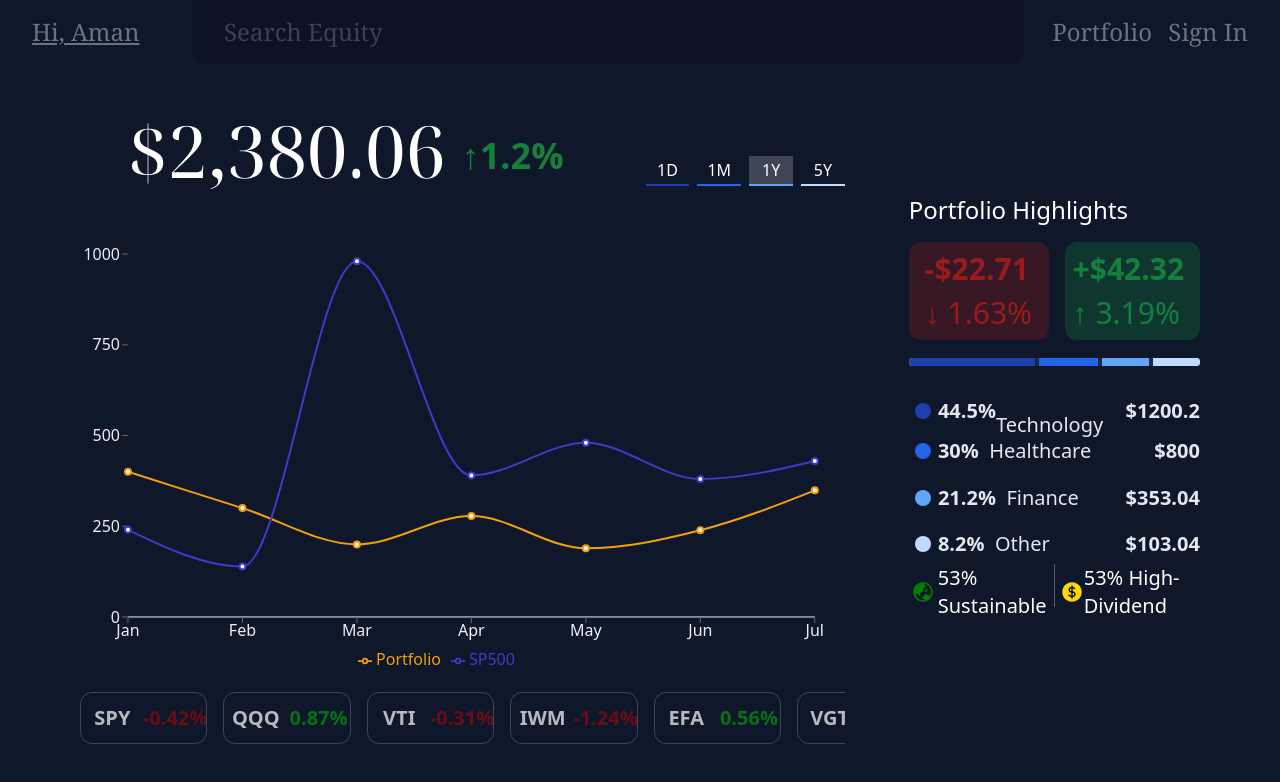
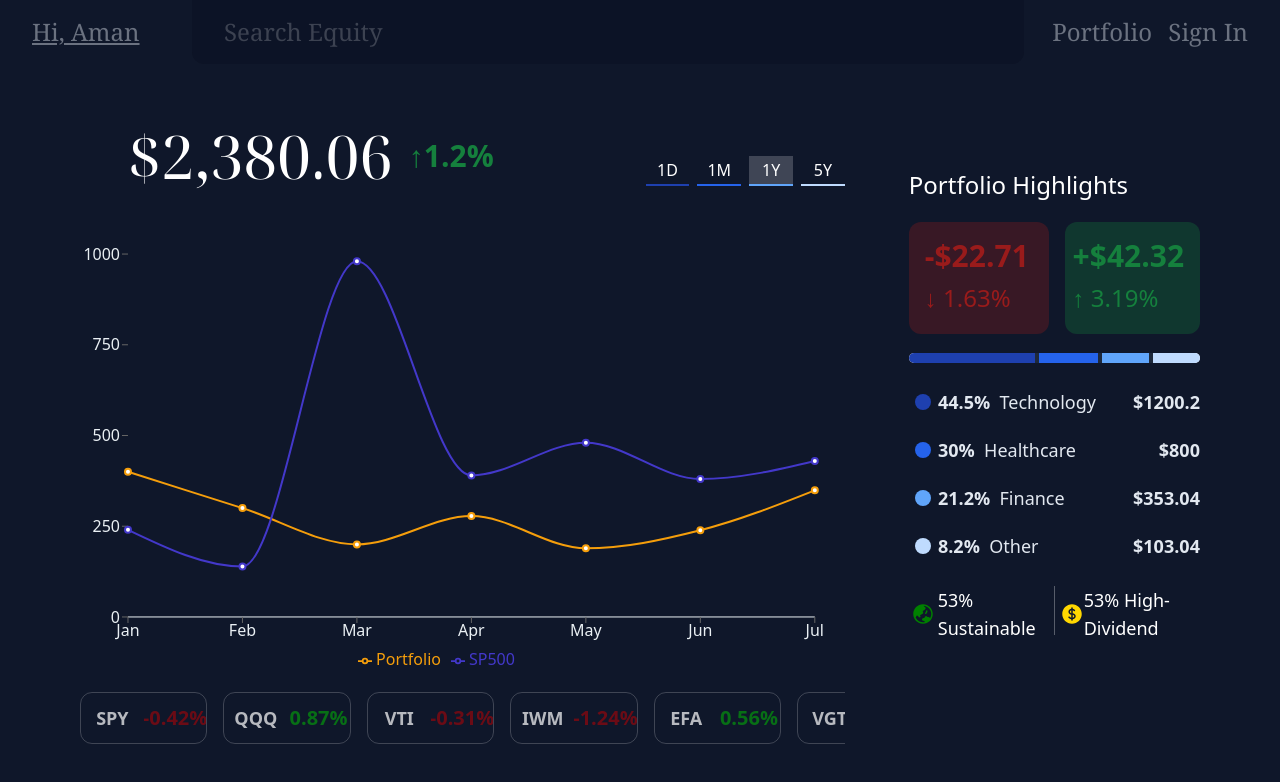
Before and after one commit to TheCrypted/FinWiz, a React (Vite) app in the folder client/: page /portfolio in a window 1280 px wide. Shown: the top 782 px of the page. Built offline with nearby package versions, Linux system fonts and the light colour scheme; a web font is replaced by a local one.

Commit message:
resizing

```diff
--- a/client/src/components/ChartFin.jsx
+++ b/client/src/components/ChartFin.jsx
@@ -84,8 +84,8 @@ export const ChartFin = () => {
                     <div className="flex">
                         <div className="w-20 h-full" />
 
-                        <div className="flex items-end w-auto pr-4 h-full text-white font-serif_light text-7xl">$2,380.06</div>
-                        <div className="w-auto h-full font-bold text-green-700 text-4xl flex items-center">↑1.2%</div>
+                        <div className="flex items-end w-auto pr-4 h-full text-white font-serif_light text-6xl">$2,380.06</div>
+                        <div className="w-auto h-full font-bold text-green-700 text-3xl flex items-center">↑1.2%</div>
                     </div>
                     <div className="flex gap-2 w-1/4 place-items-end ">
                         <div className="w-full h-1/2 flex hover:cursor-pointer hover:bg-opacity-20 bg-white bg-opacity-0 items-center justify-center text-white border-b-2 border-blue-800">1D</div>
--- a/client/src/components/InfoCard.jsx
+++ b/client/src/components/InfoCard.jsx
@@ -8,7 +8,7 @@ export const InfoCard = ({country, right, factCard}) => {
                 {
                     factCard.length > 0 && factCard.map(({indicator_name, value}) => {
                         return (
-                            <div className={`h-auto text-right py-1 w-full text-2xl flex ${right ? "justify-end" : ""} pr-8 items-center pl-8 text-gray-500 font-mono`}>
+                            <div className={`h-auto text-right py-1 w-full text-xl flex ${right ? "justify-end" : ""} pr-8 items-center pl-8 text-gray-500 font-mono`}>
                                 {indicator_name.split(",")[0]}: {Math.round(value)}
                             </div>
                         )
--- a/client/src/components/tiny/GraphSuperETF.jsx
+++ b/client/src/components/tiny/GraphSuperETF.jsx
@@ -3,8 +3,8 @@ export const GraphSuperETF = ({data}) => {
 
     return (
         <div className="w-1/6 relative hover:bg-opacity-10 transition-all hover:cursor-pointer bg-white bg-opacity-0  mr-4 h-full border border-white rounded-xl border-opacity-20">
-            <div className="w-1/2 absolute h-full flex items-center justify-center text-white text-xl font-semibold text-opacity-70 overflow-hidden">{data.symbol}</div>
-            <div style={{color: data.dailyChange < 0 ? "rgba(200, 0, 0, 0.5)" : "rgba(0, 200, 0, 0.5)"}} className="w-1/2 right-0 absolute h-full flex items-center justify-center text-white text-xl font-semibold transition-all overflow-hidden">{data.dailyChange}%</div>
+            <div className="w-1/2 absolute h-full flex items-center justify-center text-white text-lg font-semibold text-opacity-70 overflow-hidden">{data.symbol}</div>
+            <div style={{color: data.dailyChange < 0 ? "rgba(200, 0, 0, 0.5)" : "rgba(0, 200, 0, 0.5)"}} className="w-1/2 right-0 absolute h-full flex items-center justify-center text-white text-xl font-bold transition-all overflow-hidden">{data.dailyChange}%</div>
         </div>
     )
 }
--- a/client/src/components/tiny/ShareIndex.jsx
+++ b/client/src/components/tiny/ShareIndex.jsx
@@ -1,7 +1,7 @@
 
 export const ShareIndex = ({text, value, pc, strength}) => {
     return (
-        <div className="w-full text-slate-200 text-xl grid grid-cols-[10%_60%_30%] h-10">
+        <div className="w-full text-slate-200 text-lg grid grid-cols-[10%_60%_30%] h-10">
             <div className="flex items-center justify-center">
                 <div className={`w-4 h-4 rounded-full bg-blue-${strength * 200}`}/>
             </div>
--- a/client/src/pages/Home.jsx
+++ b/client/src/pages/Home.jsx
@@ -119,7 +119,7 @@ export const Home = () => {
                         </span>
                     </div>
                 </div>
-                <div className="w-full text-white text-9xl flex items-center justify-center h-1/4 font-serif_light absolute top-1/3">
+                <div className="w-full text-white text-8xl flex items-center justify-center h-1/4 font-serif_light absolute top-1/3">
                     <ReactTextTransition className="w-full h-full flex items-center justify-center">
                         {selectedPolygon?.properties?.sovereignt}
                     </ReactTextTransition>
--- a/client/src/pages/auth/SignIn.jsx
+++ b/client/src/pages/auth/SignIn.jsx
@@ -20,7 +20,7 @@ export const SignIn = () => {
     }
 
     return (
-        <div className="w-full h-full bg-amber-50 flex items-center justify-center">
+        <div className="w-full h-full overflow-hidden bg-amber-50 flex items-center justify-center">
             <div className="w-full h-auto">
                 <BorderMarq displacement={mousePos.x}>Fin Wiz</BorderMarq>
             </div>
--- a/client/src/pages/auth/SignUp.jsx
+++ b/client/src/pages/auth/SignUp.jsx
@@ -19,7 +19,7 @@ export const SignUp = () => {
     }
 
     return (
-        <div className="w-full h-full bg-amber-50 flex items-center justify-center">
+        <div className="w-full h-full bg-amber-50 overflow-hidden flex items-center justify-center">
             <div className="w-full h-auto">
                 <BorderMarq displacement={mousePos.x}>Fin Wiz</BorderMarq>
             </div>
--- a/client/src/pages/portfolio/Portfolio.jsx
+++ b/client/src/pages/portfolio/Portfolio.jsx
@@ -30,16 +30,16 @@ export const Portfolio = () => {
             <div className="h-[85%] w-full pl-12 pr-12 grid grid-cols-[70%_30%]">
                 <ChartFin />
                 <div className="cursor-auto w-full h-full pl-2 pr-2 flex items-center justify-center">
-                    <div className="w-full px-6 pb-6 h-2/3 border-white border-opacity-10 rounded-xl grid grid-rows-[15%_23%_4%_2%_4%_42%_10%]">
+                    <div className="w-full px-6 pb-6 h-3/4 border-white border-opacity-10 rounded-xl grid grid-rows-[15%_23%_4%_2%_4%_42%_10%]">
                         <div className="flex items-center text-white text-2xl ">Portfolio Highlights</div>
                         <div className="w-full flex gap-4">
                             <div className="w-full pl-4 h-full bg-red-800 bg-opacity-30 rounded-xl">
                                 <div className="text-red-800 h-1/2 text-3xl font-bold flex items-end pb-1">-$22.71</div>
-                                <div className="text-red-800 h-1/2 text-3xl flex items-start pt-1">↓ 1.63%</div>
+                                <div className="text-red-800 h-1/2 text-2xl flex items-start pt-1">↓ 1.63%</div>
                             </div>
                             <div className="w-full pl-2 h-full bg-green-700 bg-opacity-30 rounded-xl">
                                 <div className="text-green-700 h-1/2 text-3xl font-bold flex items-end pb-1">+$42.32</div>
-                                <div className="text-green-700 h-1/2 text-3xl flex items-start pt-1">↑ 3.19%</div>
+                                <div className="text-green-700 h-1/2 text-2xl flex items-start pt-1">↑ 3.19%</div>
                             </div>
                         </div>
                         <div/>
@@ -56,6 +56,7 @@ export const Portfolio = () => {
                             <ShareIndex strength={2} pc={21.2} value={353.04} text={"Finance"}/>
                             <ShareIndex strength={1} pc={8.2} value={103.04} text={"Other"}/>
                         </div>
+                        {/*<div />*/}
                         <div className="w-full h-full  flex ">
                             <div className="w-full border-r border-opacity-30 border-white grid grid-cols-[20%_80%]  h-full">
                                 <div className="w-full h-full flex items-center justify-center">
@@ -68,7 +69,7 @@ export const Portfolio = () => {
                                               clipRule="evenodd"/>
                                     </svg>
                                 </div>
-                                <div className="w-full h-full flex items-center justify-start text-white text-xl">
+                                <div className="w-full h-full flex items-center justify-start text-white text-lg">
                                     53% Sustainable
                                 </div>
                             </div>
@@ -83,7 +84,7 @@ export const Portfolio = () => {
                                               clipRule="evenodd"/>
                                     </svg>
                                 </div>
-                                <div className="w-full h-full flex items-center justify-end text-white text-xl">
+                                <div className="w-full h-full flex items-center justify-end text-white text-lg">
                                     53% High-Dividend
                                 </div>
                             </div>
```
